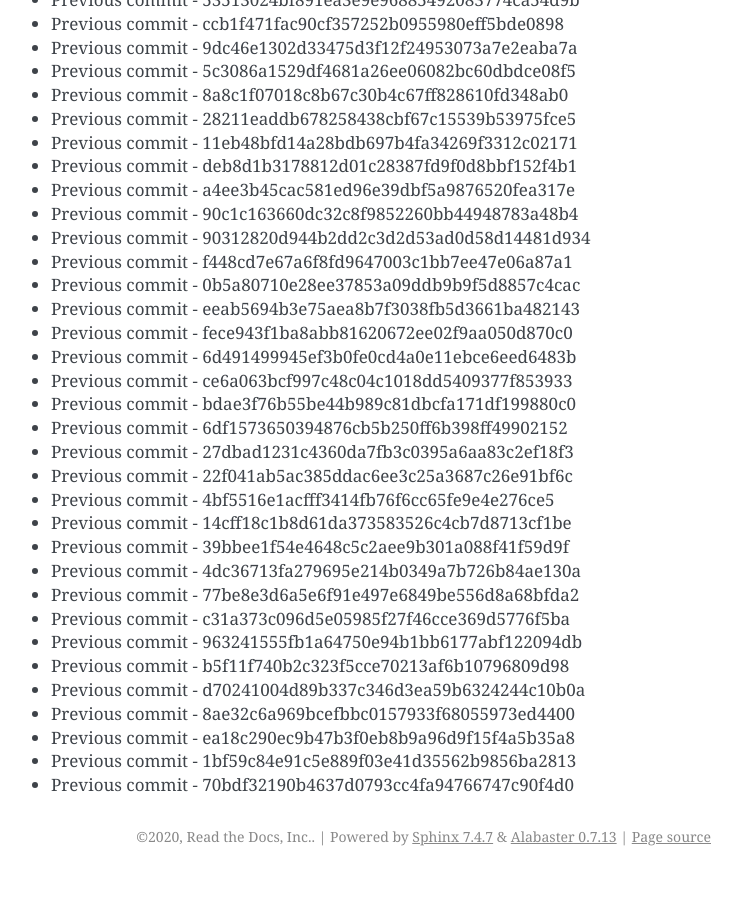
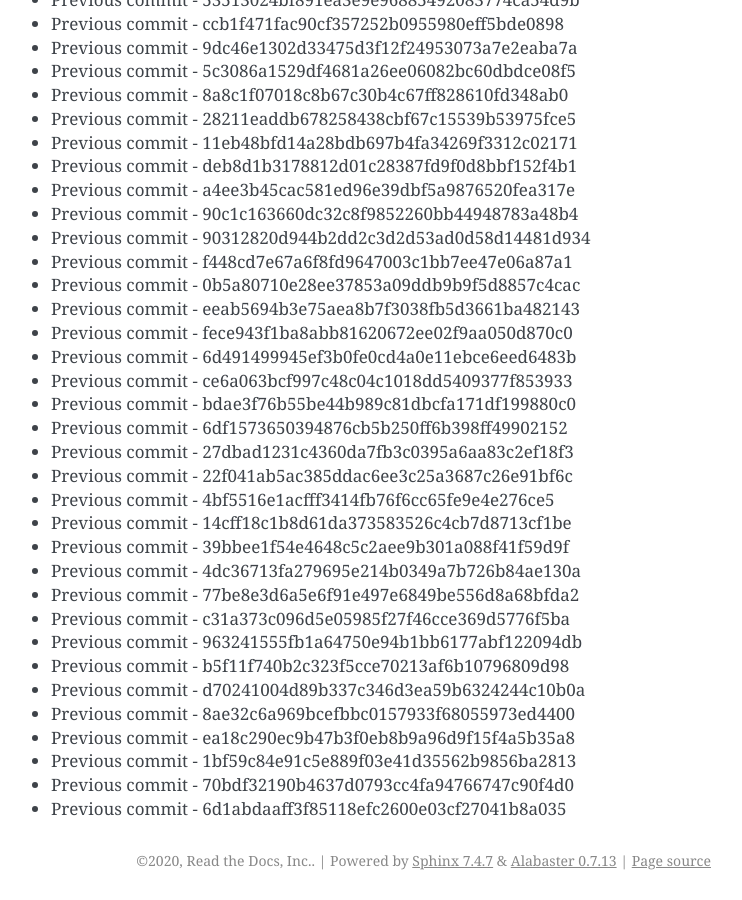
Before and after one commit to readthedocs/rtd-git-stresstest, a Sphinx documentation site: the page built from docs/updates.rst, in a window 1280 px wide and 900 px high, scrolled down 11507 px. Shown: the whole window, without its empty margins (399-1141 px from the left). Built offline with Sphinx 7.4.7, drawn with Linux system fonts in a browser that asks for light colours; before the commit the page ends 12383 px from its top, so only the background shows below that.

Commit message:
Generating commit from previous: 6d1abdaaff3f85118efc2600e03cf27041b8a035

```diff
--- a/docs/updates.rst
+++ b/docs/updates.rst
@@ -515,3 +515,4 @@ It can be tested for any performance characteristics.
 * Previous commit - ea18c290ec9b47b3f0eb8b9a96d9f15f4a5b35a8
 * Previous commit - 1bf59c84e91c5e889f03e41d35562b9856ba2813
 * Previous commit - 70bdf32190b4637d0793cc4fa94766747c90f4d0
+* Previous commit - 6d1abdaaff3f85118efc2600e03cf27041b8a035
```
